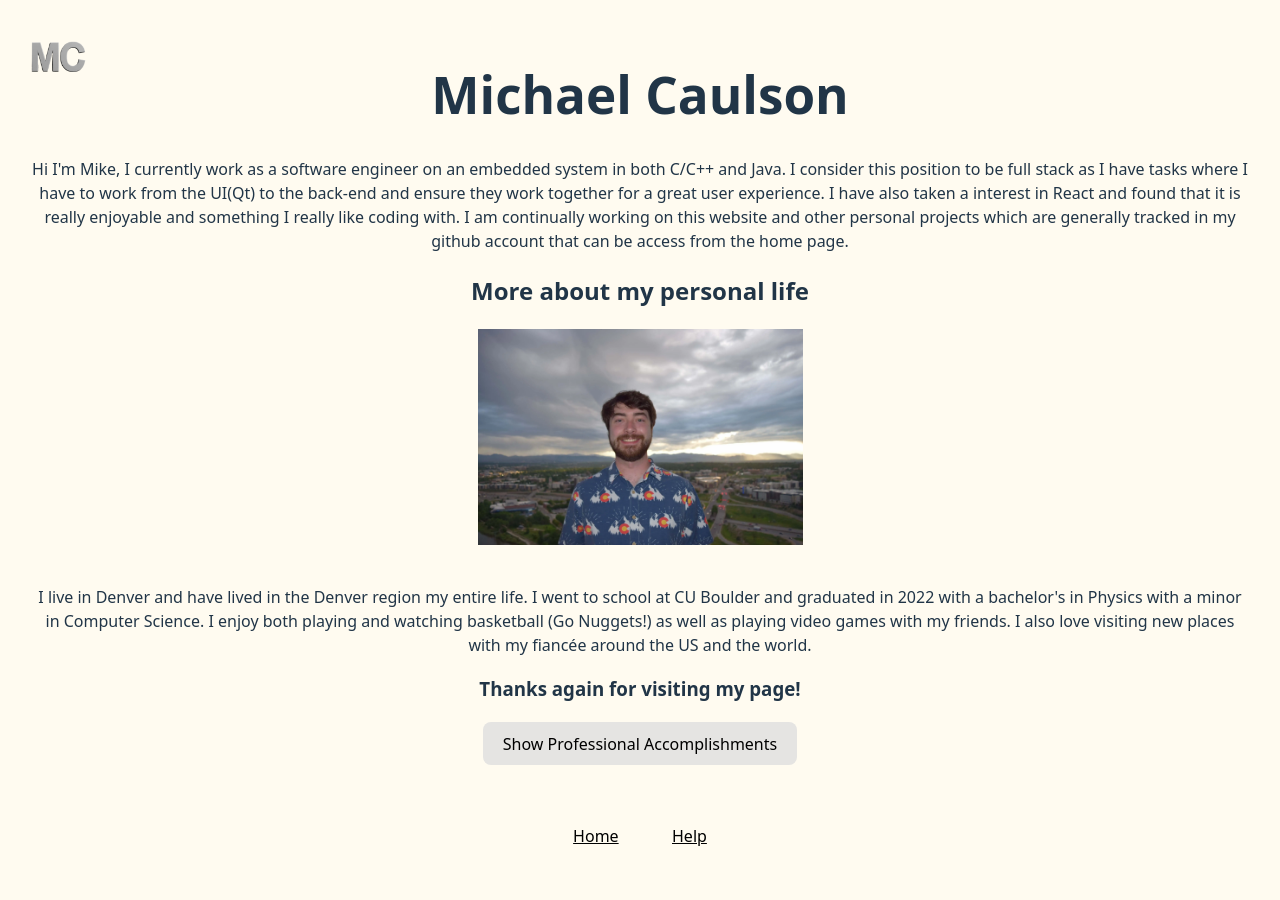
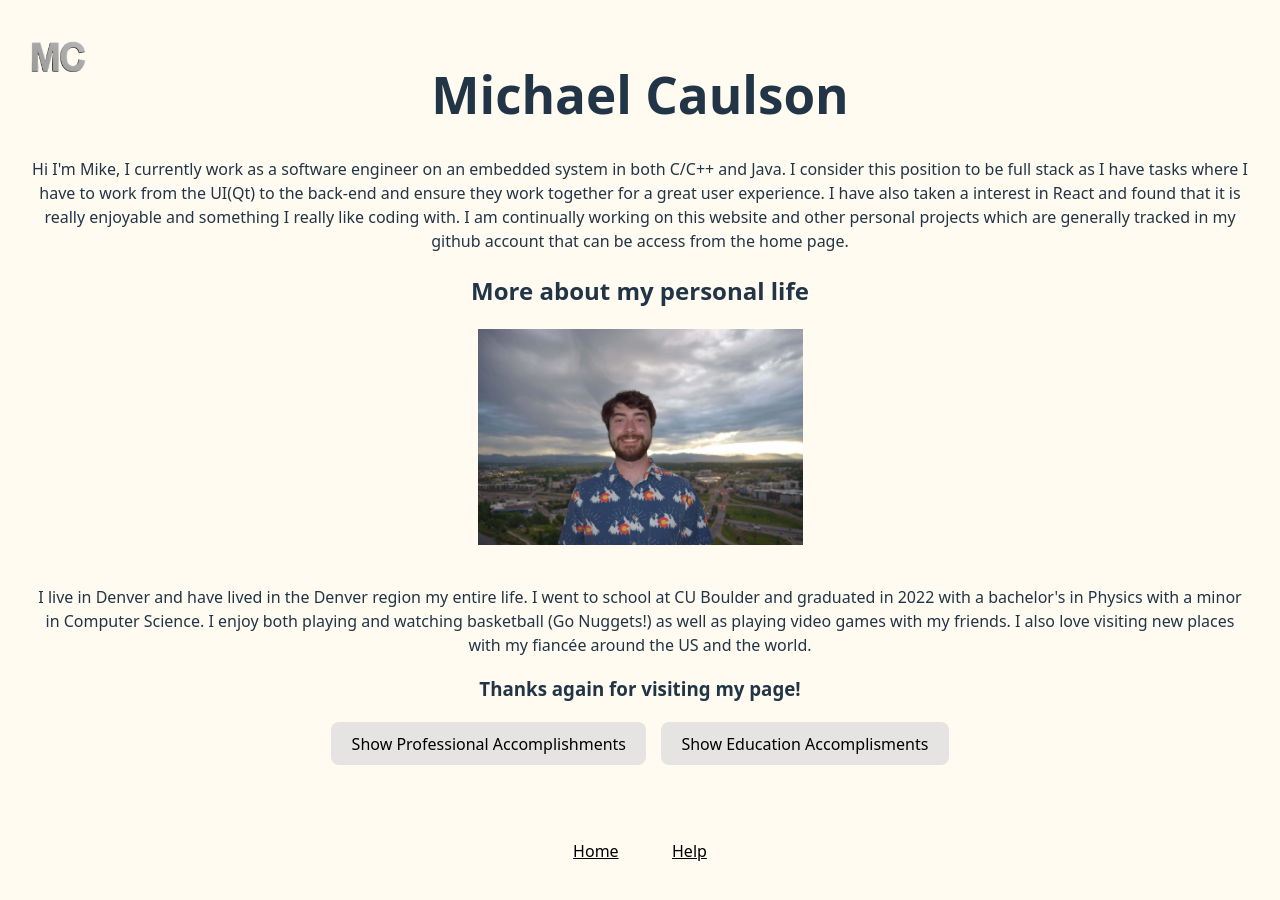
Before and after one commit to mikecaulson111/React-Website, a React (Vite) app in the folder First-React-App/: page / in a window 1280 px wide. Both pictures are taken after a click on the button "More about me". Shown: the top 900 px of the page. Built offline with nearby package versions, Linux system fonts and the light colour scheme; no server answers.

Commit message:
changing a couple things

```diff
--- /dev/null
+++ b/First-React-App/src/components/ProfessionalAccomplishments/Professional.css
@@ -0,0 +1,8 @@
+
+
+ul {
+    text-align: center;
+    list-style-position: inside;
+    padding: 0;
+    display: inline-block;
+}
--- a/First-React-App/src/components/ProfessionalAccomplishments/ProfessionalAccomplishments.jsx
+++ b/First-React-App/src/components/ProfessionalAccomplishments/ProfessionalAccomplishments.jsx
@@ -1,8 +1,15 @@
+import "./Professional.css"
+
 export default function ProfessionalAccomplishments() {
     return (
         <>
             <h3>Professional Accomplishments</h3>
-            <p>I am one of three inventors on a patent related to signal protection for broadcast satellite service</p>
+            <ul>
+                <li>
+                    <p>I am one of three inventors on a patent related to singal protection for broadcast satellite service</p>
+                </li>
+            </ul>
+            {/* <p>I am one of three inventors on a patent related to signal protection for broadcast satellite service</p> */}
         </>
     );
 }
--- a/First-React-App/src/pages/AboutMe/AboutMe.css
+++ b/First-React-App/src/pages/AboutMe/AboutMe.css
@@ -14,3 +14,13 @@
 .nuggets-class:hover {
     animation: nuggetsCycle 3s linear infinite;
 }
+
+.button-menu button {
+  margin-right: 15px;
+  margin-bottom: 15px;
+}
+
+.button-menu button:last-child {
+  margin-right: 0;
+  margin-bottom: 15px;
+}
--- a/First-React-App/src/pages/AboutMe/AboutMe.jsx
+++ b/First-React-App/src/pages/AboutMe/AboutMe.jsx
@@ -41,13 +41,32 @@ export default function AboutMe() {
     const [professional, setProfessional] = useState(false);
     const [profText, setProfText] = useState("Show Professional Accomplishments");
 
+    const [school, setSchool] = useState(false);
+    const [schoolText, setSchoolText] = useState("Show Education Accomplisments");
+
     function updateProfessional() {
+        setSchoolText("Show Education Accomplishments");
+        setSchool(false);
+
         if (!professional) {
             setProfText("Hide Professional Accomplishments");
             setProfessional(true);
         } else {
             setProfText("Show Professional Accomplishments");
             setProfessional(false);
+        }
+    }
+
+    function updateSchool() {
+        setProfText("Show Professional Accomplisments");
+        setProfessional(false);
+
+        if (!school) {
+            setSchoolText("Hide Education Achievements");
+            setSchool(true);
+        } else {
+            setSchoolText("Show Education Accomplishments");
+            setSchool(false);
         }
     }
 
@@ -80,8 +99,12 @@ export default function AboutMe() {
                 around the US and the world.
             </p>
             <h3>Thanks again for visiting my page!</h3>
-            <button style={{backgroundColor: "#E5E4E2"}} onClick={updateProfessional}>{profText}</button>
+            <div className="button-menu">
+                <button style={{backgroundColor: "#E5E4E2"}} onClick={updateProfessional}>{profText}</button>
+                <button style={{backgroundColor: "#E5E4E2"}} onClick={updateSchool}>{schoolText}</button>
+            </div>
             {professional ? <ProfessionalAccomplishments /> : ""}
+            {/* {school ? <SchoolAccomplisments /> : ""} */}
             <Links pageName="About Me" />
             <section style={{height: "45vh"}} />
         </>
--- a/First-React-App/src/pages/HomePage/HomePage.jsx
+++ b/First-React-App/src/pages/HomePage/HomePage.jsx
@@ -103,11 +103,11 @@ function Home() {
 
 
       <div className="button-menu" style={{marginTop: "100px"}}>
+        <button onClick={handleShowItemClick} className="over-button">
+          See Mini Projects and Components
+        </button>
         <button onClick={() => navigate("/about-me")} className="over-button">
           More about me
-        </button>
-        <button onClick={handleShowItemClick} className="over-button">
-          See Mini Projects and Components
         </button>
       </div>
 
```
